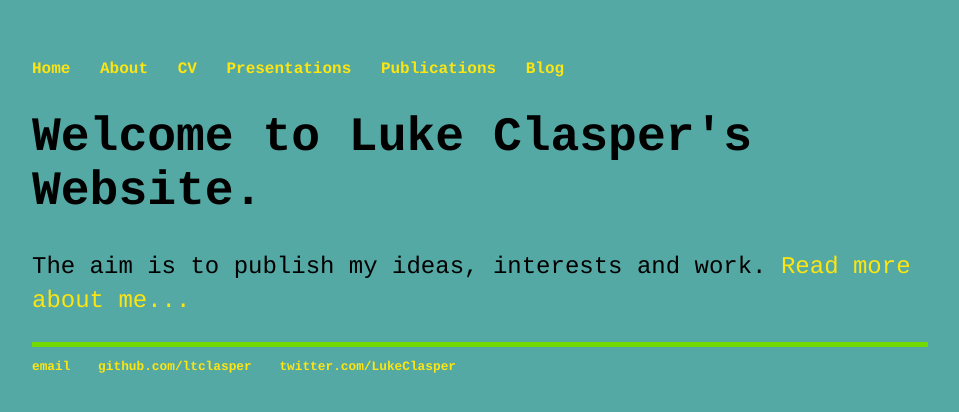
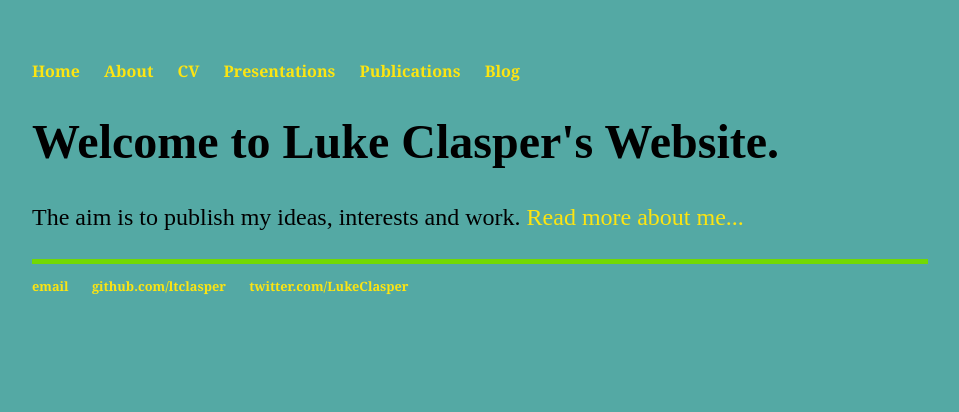
Before and after one commit to ltclasper/ltclasper.github.io, a Jekyll site: the page built from index.html, in a window 1280 px wide. Shown: the top 412 px of the page, without its empty margins (160-1119 px from the left). Built offline with Jekyll 4.4.1, drawn with Linux system fonts in a browser that asks for light colours.

Commit message:
Update main.css

```diff
--- a/css/main.css
+++ b/css/main.css
@@ -4,7 +4,7 @@ body {
     background-color: #54A9A4;
 }
 nav ul, footer ul {
-    font-family:'Courier';
+    font-family:'Georgia','serif';
     padding: 0px;
     list-style: none;
     font-weight: bold;
@@ -16,20 +16,20 @@ nav ul li, footer ul li {
 a {
     text-decoration: none;
     color: #FDE511;
-    font-family:'Courier';
+    font-family:''Georgia','serif'';
 }
 a:hover {
     text-decoration: underline;
 }
 h1 {
     font-size: 3em;
-    font-family:'Courier';
+    font-family:''Georgia','serif'';
 }
 p {
     font-size: 1.5em;
     line-height: 1.4em;
     color: #000000;
-    font-family:'Courier';
+    font-family:''Georgia','serif'';
 
 
 }
@@ -41,10 +41,10 @@ footer {
 ul.posts {
     margin: 20px auto 40px;
     font-size: 1.5em;
-    font-family:'Courier';
+    font-family:''Georgia','serif'';
 }
 
 ul.posts li {
     list-style: none;
-    font-family:'Courier';
+    font-family:''Georgia','serif'';
 }
```
